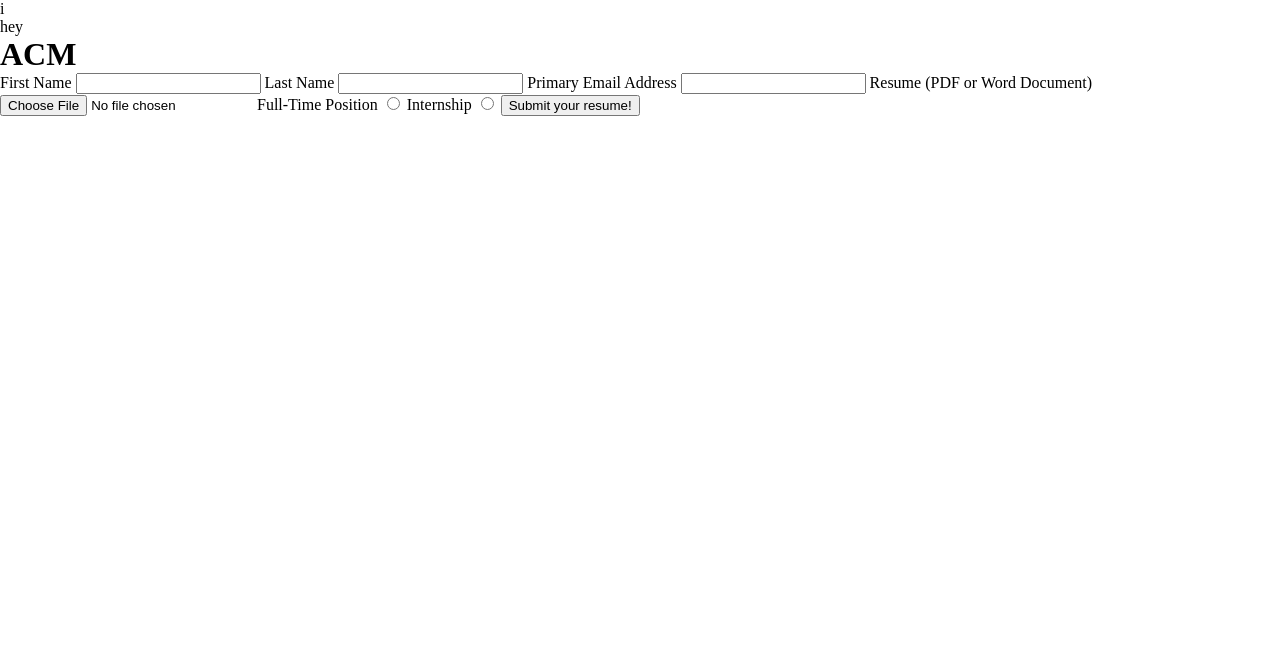
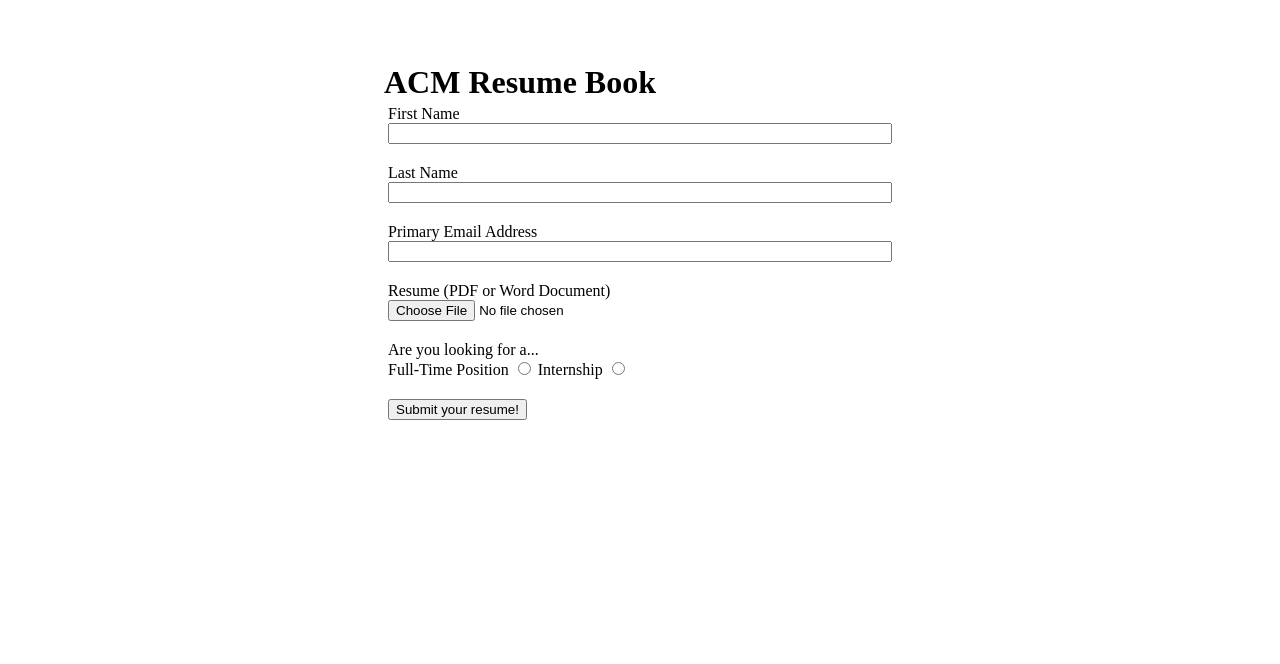
Before and after one commit to scottross123/resume-book, a Flask app: page / in a window 1280 px wide. Shown: the top 664 px of the page. Before the commit the page ends 116 px from the top, so only its background shows below. Run offline with Flask 2, Linux system fonts and the light colour scheme.

Commit message:
basic styles

```diff
--- a/app/static/style.css
+++ b/app/static/style.css
@@ -16,3 +16,21 @@ body {
 h1, p {
     margin: 0;
 }
+
+main {
+    margin: 4rem auto;
+    width: 40%
+}
+
+.form-input {
+    width: 100%;
+}
+
+.form-group {
+    margin: 0 auto .75rem auto;
+    padding: 0.25rem;
+}
+
+input[type="radio"] {
+    display: inline-block;
+}
--- a/app/templates/index.html
+++ b/app/templates/index.html
@@ -1,49 +1,49 @@
 <!DOCTYPE html>
 <html lang=en">
   <head>
-    <meta name="viewport" content="width=device-width, initial-scale=1">i
+    <meta name="viewport" content="width=device-width, initial-scale=1">
     <meta charset="utf-8">
     <link rel="stylesheet" href="static/style.css">
     <title>ACM Resume Book</title>
   </head>
   <body>
     <header>
-      hey
+
     </header>
     <main>
-      <h1>ACM</h1>
+      <h1>ACM Resume Book</h1>
       <form method="post">
-        <label for="f_name">
-          First Name
-          <input id="f_name" name="f_name" type="text" required>
-        </label>
+        <div class="form-group">
+          <label for="f_name">First Name</label>
+          <input id="f_name" class="form-input" name="f_name" type="text" required>
+        </div>
 
-        <label for="l_name">
-          Last Name
-          <input id="l_name" name="l_name" type="text" required>
-        </label>
+        <div class="form-group">
+          <label for="l_name">Last Name</label>
+          <input id="l_name" class="form-input" name="l_name" type="text" required>
+        </div>
 
-          <label for="email">
-            Primary Email Address
-            <input id="email" name="email" type="email" required>
-          </label>
+        <div class="form-group">
+          <label for="email">Primary Email Address</label>
+          <input id="email" class="form-input" name="email" type="email" required>
+        </div>
 
-        <label for="resume">
-          Resume (PDF or Word Document)
-          <input id="resume" name="resume" type="file" required>
-        </label>
+        <div class="form-group">
+          <label for="resume">Resume (PDF or Word Document)</label>
+          <input id="resume" class="form-input" name="resume" type="file" required>
+        </div>
 
-        <label for="full-time">
-          Full-Time Position
+        <div class="form-group">
+          <p>Are you looking for a...</p>
+          <label for="full-time">Full-Time Position</label>
           <input id="full-time" name="job" type="radio" required>
-        </label>
+          <label for="internship">Internship</label>
+          <input id="internship" name="job" type="radio" required>
+        </div>
 
-        <label for="internship">
-          Internship
-          <input id="internship" name="job" type="radio" required>
-        </label>
-
-        <input type="Submit" value="Submit your resume!">
+        <div class="form-group">
+          <input type="Submit" value="Submit your resume!">
+        </div>
       </form>
     </main>
   </body>
```
